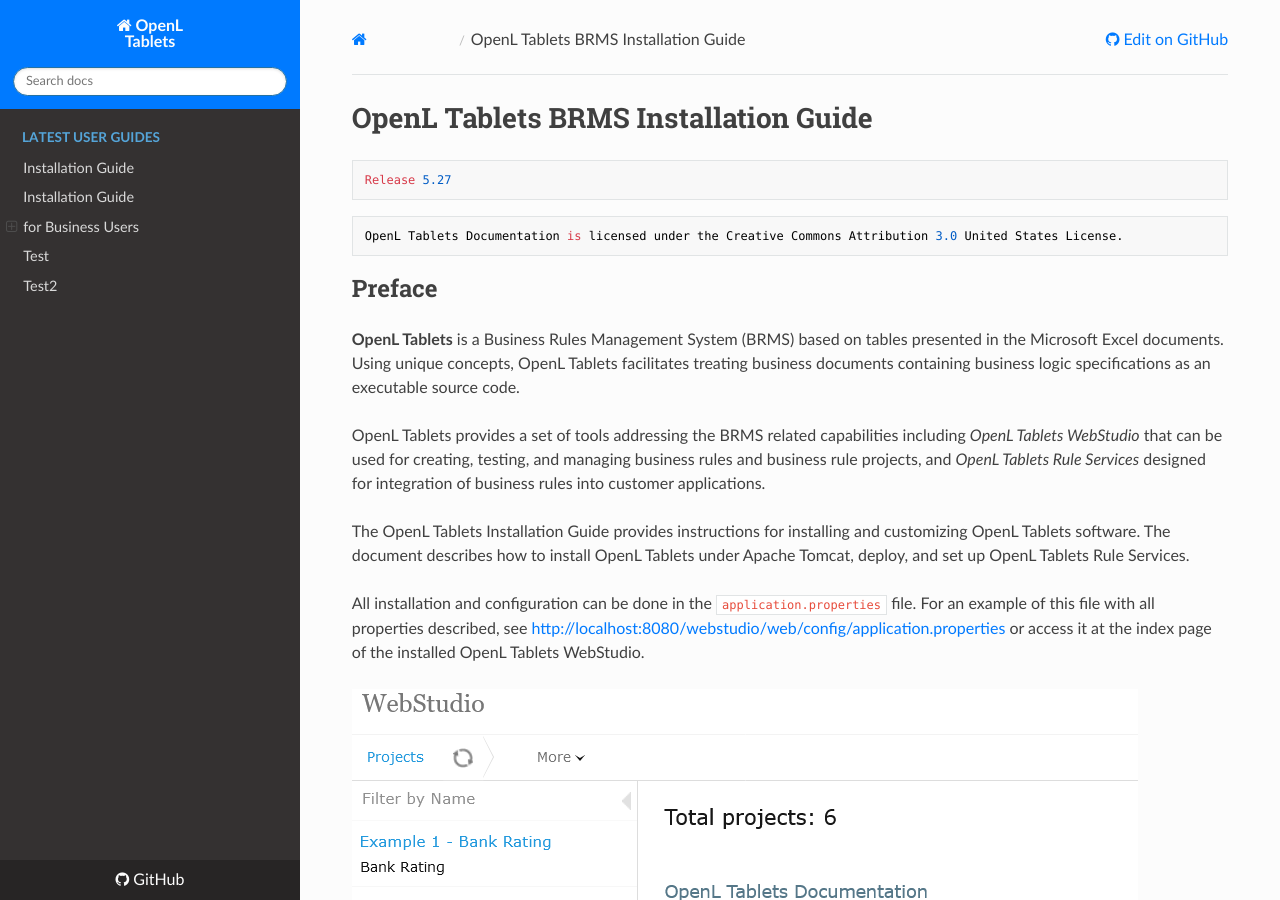
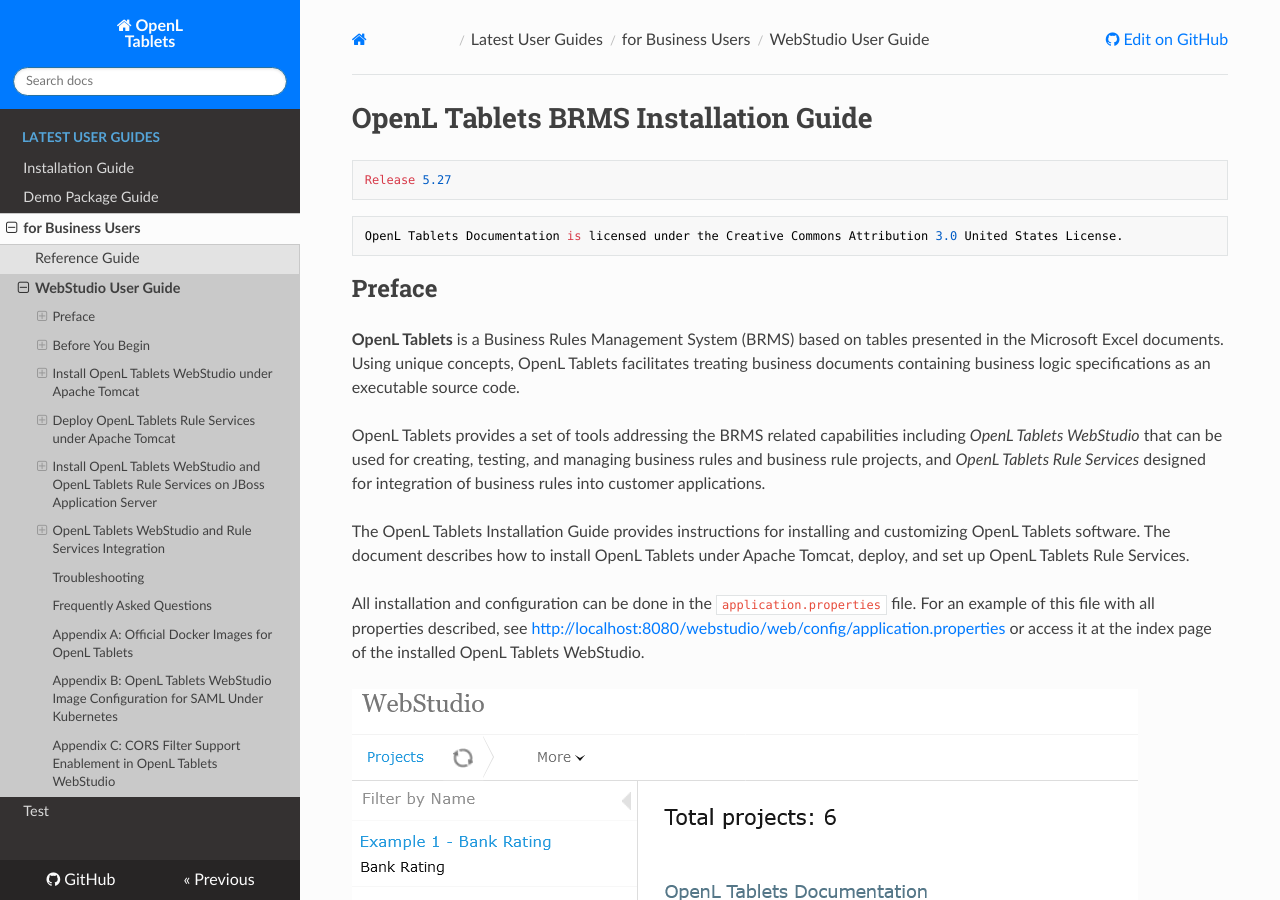
Before and after one commit to WWmonster/MarkdownTest, an MkDocs documentation site: the page built from docs/documentation/guides/webstudio_user_guide.md, in a window 1280 px wide and 900 px high. Built offline with MkDocs 1.6.1, drawn with Linux system fonts in a browser that asks for light colours; nearby versions of some CDN libraries.

Commit message:
Update mkdocs.yml

```diff
--- a/mkdocs.yml
+++ b/mkdocs.yml
@@ -3,12 +3,11 @@ site_url: https://openl.readthedocs.io/en/latest/
 nav:
   - Latest User Guides:
     - Installation Guide: documentation/guides/installation_guide.md
-    - Demo Package Guide: documentation/guides/installation_guide.md
+    - Demo Package Guide: documentation/guides/demo_package_guide.md
     - for Business Users:
-      - Reference Guide: documentation/guides/installation_guide.md
-      - WebStudio User Guide: documentation/guides/installation_guide.md
+      - Reference Guide: documentation/guides/rference_guide.md
+      - WebStudio User Guide: documentation/guides/webstudio_user_guide.md
   - Test: 'test/test01.md'
-  - Test2: documentation/latest_adrian.md
 
 theme: readthedocs
 
```
